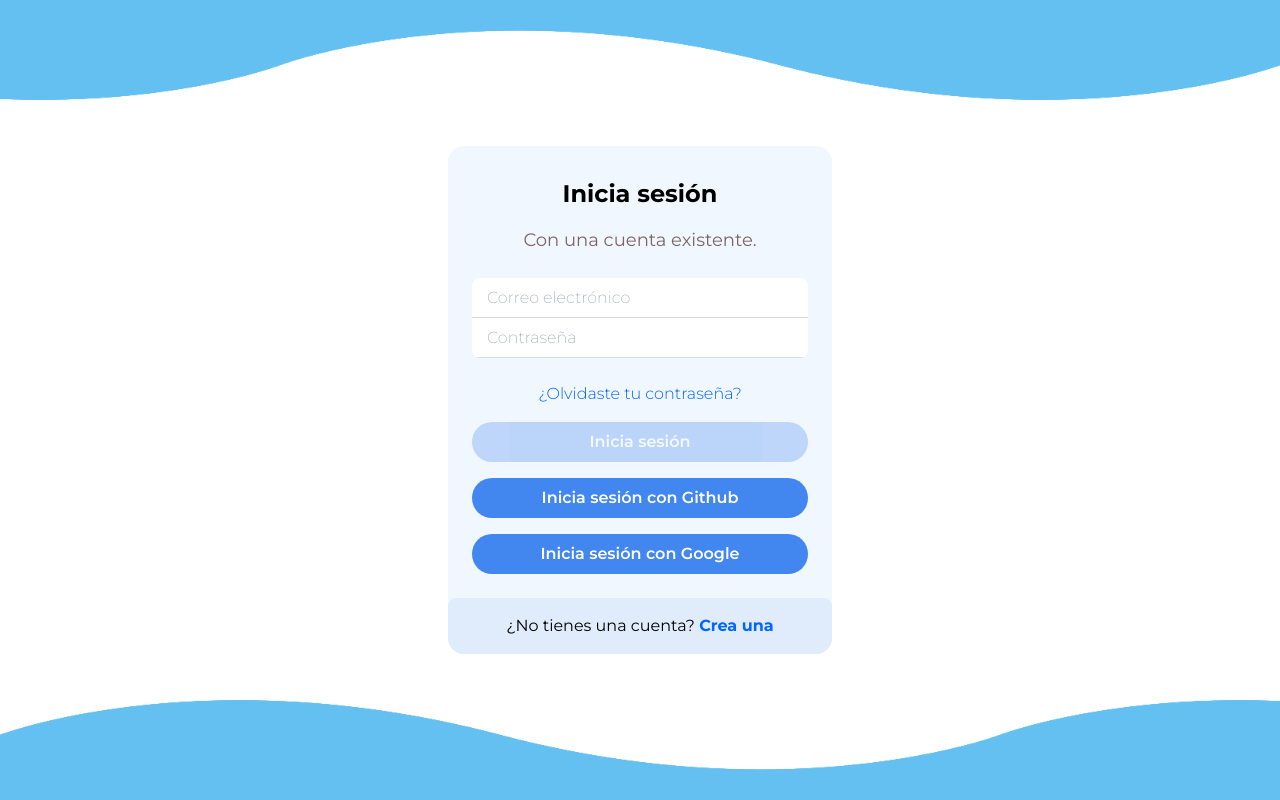
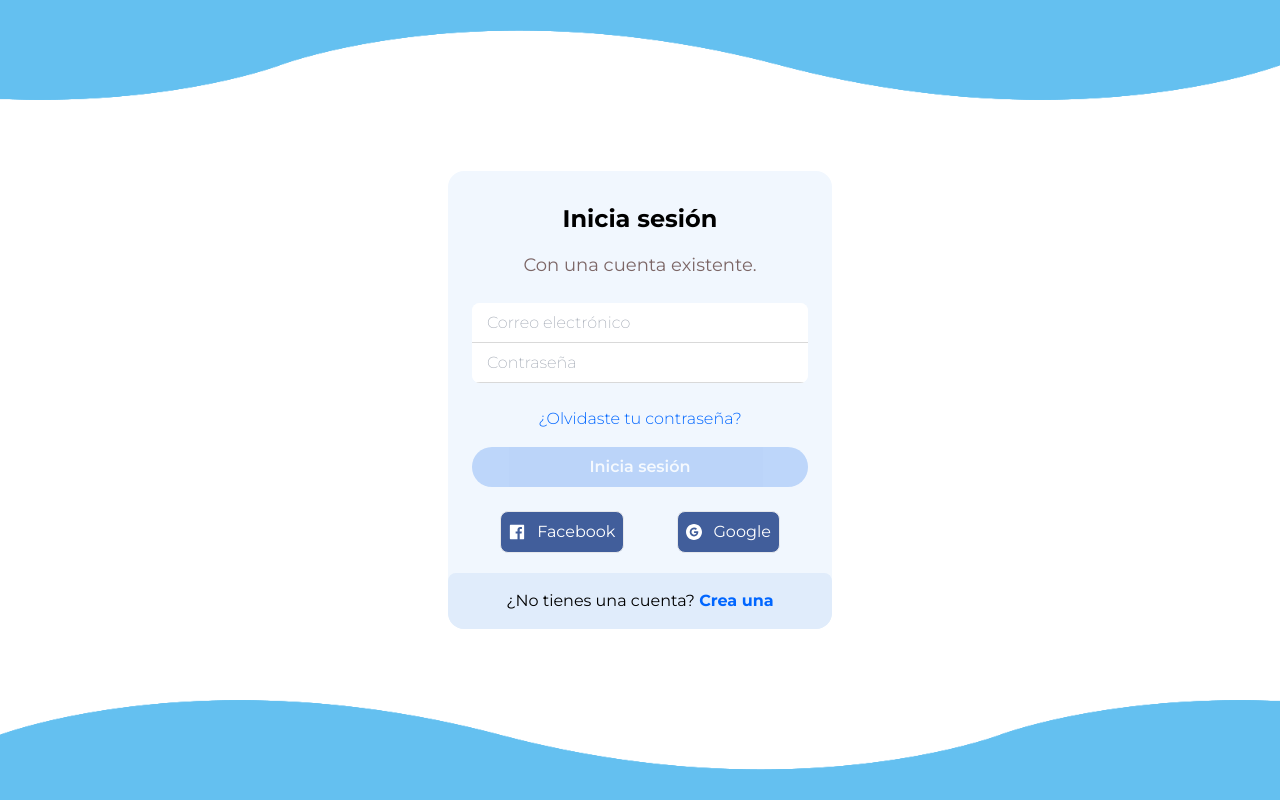
Before and after one commit to alanvviera/DentalSystem, a Next.js app: page /login in a window 1280 px wide. Built offline with nearby package versions, Linux system fonts and the light colour scheme; no server answers.

Commit message:
Added Facebook and Google login buttons

```diff
--- a/app/login/page.jsx
+++ b/app/login/page.jsx
@@ -1,18 +1,19 @@
 "use client";
 import Link from "next/link";
 import { useForm } from "@/hooks/useForm";
-import { EyeOutlined, EyeInvisibleOutlined } from "@ant-design/icons";
+import { EyeOutlined, EyeInvisibleOutlined, FacebookFilled, GoogleCircleFilled } from "@ant-design/icons";
 import Background from "@/components/Background";
 import FormTextError from "@/components/form/FormTextError";
 import { useRouter } from "next/navigation";
-import { useSession, signIn } from "next-auth/react";
+import { useSession } from "next-auth/react";
+import { ButtonIcon } from "@/components/ButtonIcon";
 
 export default function Login() {
 
-  const {data: session, status} = useSession();
+  const { data: session, status } = useSession();
   const router = useRouter();
 
-  if(status !== 'loading' && status === 'authenticated') {
+  if (status !== 'loading' && status === 'authenticated') {
     router.push('/')
   }
 
@@ -115,21 +116,55 @@ export default function Login() {
             >
               Inicia sesión
             </button>
-              <button
+            {/* <button
                 onClick={() => signIn("github")}
                 className="bg-primary text-white w-full h-10 pt-2 pb-2 border-0 overflow-hidden rounded-3xl
                 text-base font-semibold cursor-pointer transition-all ease-in-out duration-1000 hover:bg-[#005ce6]"
               >
                 Inicia sesión con Github
-              </button>
-              <button
+              </button> */}
+            {/* <button
                 onClick={() => signIn("google")}
                 className="bg-primary text-white w-full h-10 pt-2 pb-2 border-0 overflow-hidden rounded-3xl
                 text-base font-semibold cursor-pointer transition-all ease-in-out duration-1000 hover:bg-[#005ce6]"
               >
                 Inicia sesión con Google
-              </button>
+              </button> */}
           </form>
+
+          <div className="flex justify-evenly mb-5">
+            <ButtonIcon
+            href={"/api/auth/signin/facebook"}
+              onClick={
+                () => {
+                  console.log("Print");
+
+                }
+              }
+              icon={<FacebookFilled
+                size={50}
+                className="mr-3"
+                style={{ fontSize: '16px', color: '#ffffff' }}
+              />}
+              text={"Facebook"}
+            />
+            <ButtonIcon
+            href={"/api/auth/signin/google"}
+              onClick={
+                () => {
+                  console.log("Print");
+
+                }
+              }
+              icon={<GoogleCircleFilled
+                size={50}
+                className="mr-3"
+                style={{ fontSize: '16px', color: '#ffffff' }}
+              />}
+              text={"Google"}
+            />
+          </div>
+
           <section className=" w-full bg-tertiary p-4 text-base text-center md:bottom-0 md:min-h-[50px] md:rounded-lg">
             {" "}
             {/* form-footer */}
--- /dev/null
+++ b/components/ButtonIcon.jsx
@@ -0,0 +1,17 @@
+import { FacebookFilled } from '@ant-design/icons'
+import Link from 'next/link'
+import React from 'react'
+
+export const ButtonIcon = ({ text, icon, onClick, href }) => {
+    return (
+        <Link
+        href={href}
+        className='flex items-center bg-[#415E9B] p-2 border rounded-lg' onClick={()=>onClick()}>
+            {
+                icon
+            }
+            <p className='text-white'>{text}</p>
+
+        </Link>
+    )
+}
```
Lines whose indentation alone changed are shown as unchanged.
